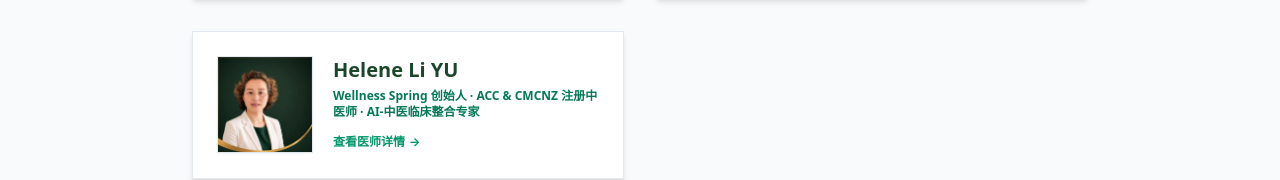
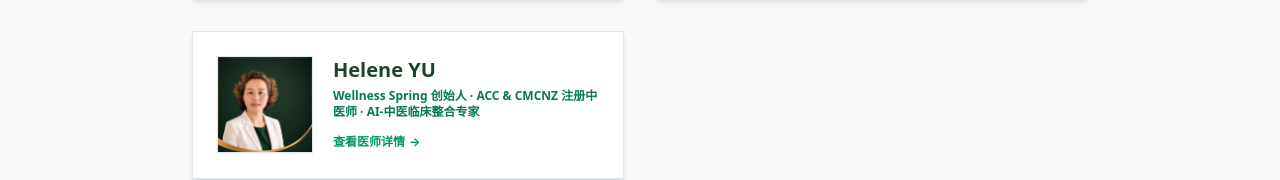
Before and after one commit to gogolf2020-byte/home, a React (Vite) app: page /practitioner/1 in a window 1280 px wide. Shown: the part 1502-1682 px from the top of the page. Built offline with nearby package versions, Linux system fonts and the light colour scheme.

Commit message:
Change all occurrences of Helene Li YU to Helene YU

```diff
--- a/src/components/Practitioner.jsx
+++ b/src/components/Practitioner.jsx
@@ -11,7 +11,7 @@ export default function Practitioner() {
   const lang = ['zh', 'en', 'de', 'ko', 'to'].includes(activeLang) ? activeLang : 'en'
 
   // Filter team doctors list for specialists (excluding Helene who is featured in the Founder section)
-  const teamDoctors = practitionersData.filter((doc) => doc.id !== 'helene-li-yu')
+  const teamDoctors = practitionersData.filter((doc) => doc.id !== 'helene-yu')
 
   return (
     <section id="practitioner" className="bg-[#f0f4f9] py-16 md:py-24 dark:bg-slate-950 transition-colors duration-300">
@@ -33,7 +33,7 @@ export default function Practitioner() {
                 <div className="relative overflow-hidden rounded-[2rem] shadow-xl bg-slate-900 border border-slate-200 dark:border-slate-800">
                   <img
                     src={founderPhoto}
-                    alt="Helene Li YU"
+                    alt="Helene YU"
                     className="h-[420px] w-full object-cover object-top transition-transform duration-700 group-hover:scale-105"
                   />
                   {/* Bottom Gold Wave Overlay matching screenshot */}
@@ -68,7 +68,7 @@ export default function Practitioner() {
                 </span>
 
                 <h3 className="text-xl sm:text-2xl font-bold text-primary dark:text-emerald-300 tracking-tight mb-2">
-                  Helene Li YU
+                  Helene YU
                 </h3>
 
                 <p className="text-base font-semibold text-emerald-800 dark:text-emerald-400 mb-6">
--- a/src/data/practitionersData.js
+++ b/src/data/practitionersData.js
@@ -371,12 +371,12 @@ export const practitionersData = [
     contactEmail: 'info@wellnessspring.co.nz'
   },
   {
-    id: 'helene-li-yu',
-    slug: 'helene-li-yu',
+    id: 'helene-yu',
+    slug: 'helene-yu',
     name: {
-      zh: 'Helene Li YU',
-      en: 'Helene Li YU',
-      de: 'Helene Li YU'
+      zh: 'Helene YU',
+      en: 'Helene YU',
+      de: 'Helene YU'
     },
     shortTitle: {
       zh: 'Wellness Spring 创始人 · ACC & CMCNZ 注册中医师 · AI-中医临床整合专家',
```
